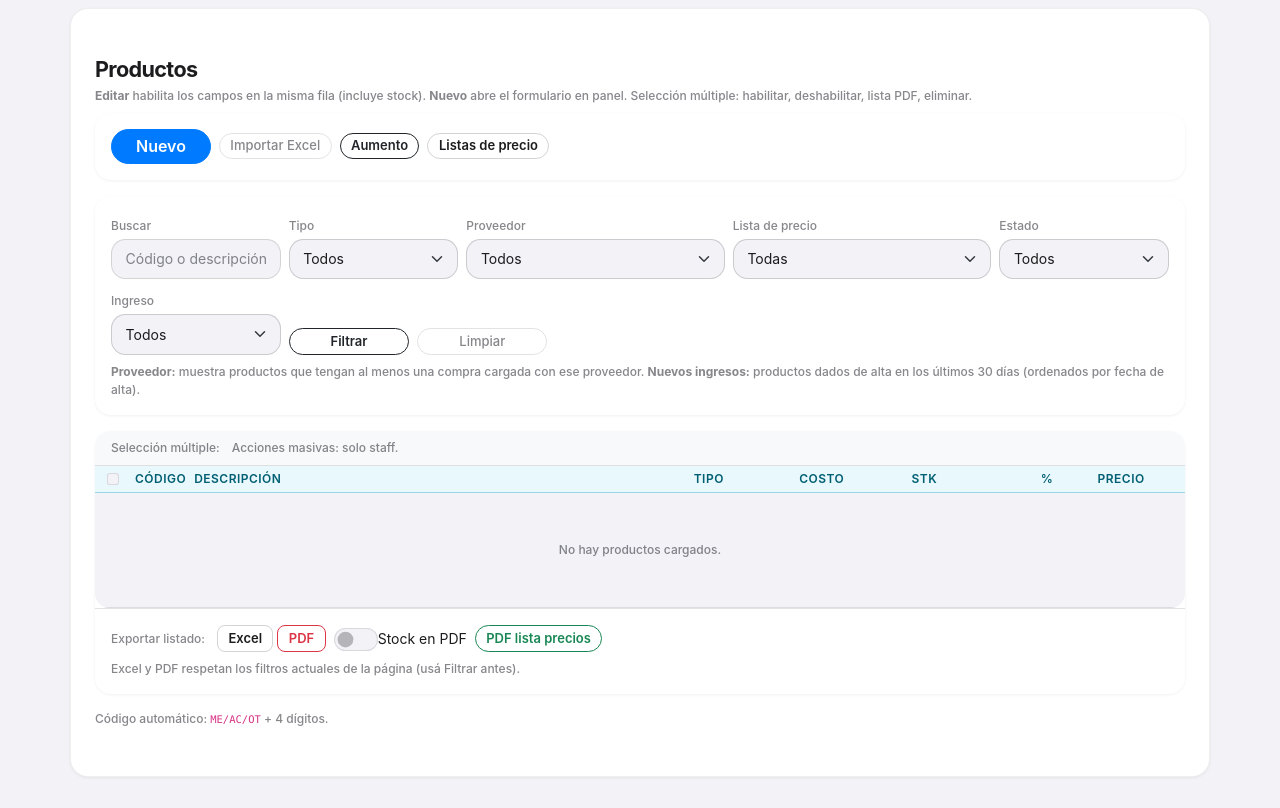
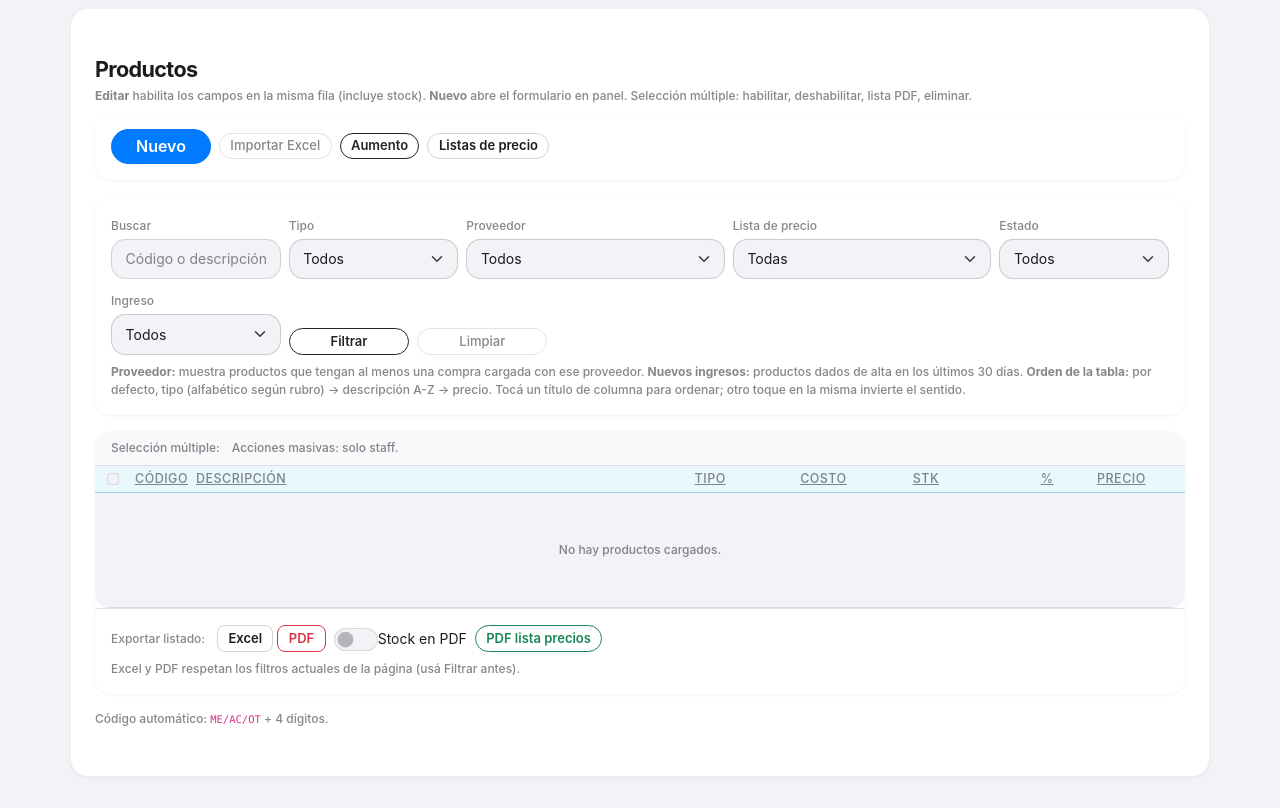
Before and after one commit to sironacooperativa-ship-it/sironanuevo, a Django app: template templates/productos/list.html in a window 1280 px wide. Run offline with Django 5.2, Linux system fonts and the light colour scheme; the template is opened without the code that fills it, so the values that code supplies are empty; some libraries are stand-ins or nearby versions.

Commit message:
Productos: orden por defecto tipo→descripción→precio y cabeceras ordenables (ord/dir)
Made-with: Cursor

```diff
--- a/templates/productos/list.html
+++ b/templates/productos/list.html
@@ -26,6 +26,14 @@
     }
     tr.producto-row-inline.is-editing td.col-monto {
       min-width: 5.25rem;
+    }
+    .app-th-sort {
+      color: var(--bs-secondary-color, #6c757d) !important;
+      font-weight: 500;
+    }
+    .app-th-sort:hover,
+    .app-th-sort:focus {
+      color: var(--bs-primary) !important;
     }
   </style>
 {% endblock %}
@@ -114,10 +122,18 @@
           <button class="btn btn-outline-dark btn-sm rounded-pill flex-grow-1" type="submit">Filtrar</button>
           <a class="btn btn-outline-secondary btn-sm rounded-pill flex-grow-1" href="{% url 'productos_list' %}">Limpiar</a>
         </div>
+        {% if sort_ord %}
+          <input type="hidden" name="ord" value="{{ sort_ord }}" />
+          <input type="hidden" name="dir" value="{{ sort_dir }}" />
+        {% endif %}
       </form>
       <p class="small text-muted mb-0 mt-2">
         <strong>Proveedor:</strong> muestra productos que tengan al menos una compra cargada con ese proveedor.
-        <strong>Nuevos ingresos:</strong> productos dados de alta en los últimos 30 días (ordenados por fecha de alta).
+        <strong>Nuevos ingresos:</strong> productos dados de alta en los últimos 30 días.
+        <strong>Orden de la tabla:</strong> por defecto, tipo (alfabético según rubro) → descripción A-Z → precio. Tocá un título de columna para ordenar; otro toque en la misma invierte el sentido.
+        {% if sort_ord %}
+          <a class="ms-1" href="{% url 'productos_list' %}{% if querystring_no_sort %}?{{ querystring_no_sort }}{% endif %}">Volver al orden predeterminado</a>.
+        {% endif %}
       </p>
     </div>
   </div>
@@ -167,13 +183,27 @@
                 title="Seleccionar / quitar todos"
               />
             </th>
-            <th scope="col" class="col-producto-codigo text-center small text-muted text-uppercase" style="letter-spacing: 0.04em;">Código</th>
-            <th scope="col" class="small text-muted text-uppercase" style="letter-spacing: 0.04em;">Descripción</th>
-            <th scope="col" class="text-center small text-muted text-uppercase" style="letter-spacing: 0.04em;">Tipo</th>
-            <th scope="col" class="text-center col-monto small text-muted text-uppercase" style="letter-spacing: 0.04em;">Costo</th>
-            <th scope="col" class="text-center small text-muted text-uppercase" style="letter-spacing: 0.04em;">Stk</th>
-            <th scope="col" class="text-center small text-muted text-uppercase" style="letter-spacing: 0.04em;">%</th>
-            <th scope="col" class="text-center col-monto small text-muted text-uppercase" style="letter-spacing: 0.04em;">Precio</th>
+            <th scope="col" class="text-center col-producto-codigo small text-uppercase" style="letter-spacing: 0.04em;">
+              <a class="app-th-sort" href="?{{ sort_links.codigo }}" title="Ordenar por código">Código{% if sort_ord == "codigo" %}<span class="ms-1 text-primary" aria-hidden="true">{% if sort_dir == "asc" %}↑{% else %}↓{% endif %}</span>{% endif %}</a>
+            </th>
+            <th scope="col" class="small text-uppercase" style="letter-spacing: 0.04em;">
+              <a class="app-th-sort" href="?{{ sort_links.descripcion }}" title="Ordenar por descripción">Descripción{% if sort_ord == "descripcion" %}<span class="ms-1 text-primary" aria-hidden="true">{% if sort_dir == "asc" %}↑{% else %}↓{% endif %}</span>{% endif %}</a>
+            </th>
+            <th scope="col" class="text-center small text-uppercase" style="letter-spacing: 0.04em;">
+              <a class="app-th-sort" href="?{{ sort_links.tipo }}" title="Ordenar por tipo">Tipo{% if sort_ord == "tipo" %}<span class="ms-1 text-primary" aria-hidden="true">{% if sort_dir == "asc" %}↑{% else %}↓{% endif %}</span>{% endif %}</a>
+            </th>
+            <th scope="col" class="text-center col-monto small text-uppercase" style="letter-spacing: 0.04em;">
+              <a class="app-th-sort" href="?{{ sort_links.costo }}" title="Ordenar por costo">Costo{% if sort_ord == "costo" %}<span class="ms-1 text-primary" aria-hidden="true">{% if sort_dir == "asc" %}↑{% else %}↓{% endif %}</span>{% endif %}</a>
+            </th>
+            <th scope="col" class="text-center small text-uppercase" style="letter-spacing: 0.04em;">
+              <a class="app-th-sort" href="?{{ sort_links.stock }}" title="Ordenar por stock">Stk{% if sort_ord == "stock" %}<span class="ms-1 text-primary" aria-hidden="true">{% if sort_dir == "asc" %}↑{% else %}↓{% endif %}</span>{% endif %}</a>
+            </th>
+            <th scope="col" class="text-center small text-uppercase" style="letter-spacing: 0.04em;">
+              <a class="app-th-sort" href="?{{ sort_links.pct }}" title="Ordenar por % de ganancia">%{% if sort_ord == "pct" %}<span class="ms-1 text-primary" aria-hidden="true">{% if sort_dir == "asc" %}↑{% else %}↓{% endif %}</span>{% endif %}</a>
+            </th>
+            <th scope="col" class="text-center col-monto small text-uppercase" style="letter-spacing: 0.04em;">
+              <a class="app-th-sort" href="?{{ sort_links.precio }}" title="Ordenar por precio de venta">Precio{% if sort_ord == "precio" %}<span class="ms-1 text-primary" aria-hidden="true">{% if sort_dir == "asc" %}↑{% else %}↓{% endif %}</span>{% endif %}</a>
+            </th>
             <th scope="col" class="text-end small text-muted text-uppercase" style="letter-spacing: 0.04em;"></th>
           </tr>
         </thead>
@@ -405,6 +435,35 @@
     </form>
   {% endfor %}
 
+  {# Debe existir en el DOM antes de los scripts que asocian los clics a "Agregar" / "Quitar". #}
+  <div class="modal fade" id="productosListaModal" tabindex="-1" aria-hidden="true" aria-labelledby="productosListaModalLabel">
+    <div class="modal-dialog modal-dialog-centered">
+      <div class="modal-content">
+        <div class="modal-header">
+          <h5 class="modal-title" id="productosListaModalLabel">Sumar a lista de precio</h5>
+          <button type="button" class="btn-close" data-bs-dismiss="modal" aria-label="Cerrar"></button>
+        </div>
+        <div class="modal-body">
+          <label class="form-label" for="id_modal_lista_id">Lista de precio</label>
+          <select class="form-select" id="id_modal_lista_id" name="modal_lista_id">
+            <option value="">— Elegir —</option>
+            {% for l in listas_precios_filtro %}
+              <option value="{{ l.pk }}">{{ l.nombre }}{% if l.es_farmacia %} (Farmacia/PDF){% endif %}</option>
+            {% endfor %}
+          </select>
+          <p class="text-muted small mb-0 mt-2">
+            Podés <strong>agregar</strong> o <strong>quitar</strong> los productos seleccionados de la lista elegida.
+          </p>
+        </div>
+        <div class="modal-footer">
+          <button type="button" class="btn btn-outline-secondary" data-bs-dismiss="modal">Cancelar</button>
+          <button type="button" class="btn btn-outline-dark" id="btnModalListaRemove">Quitar</button>
+          <button type="button" class="btn btn-primary" id="btnModalListaAdd">Agregar a la lista</button>
+        </div>
+      </div>
+    </div>
+  </div>
+
   <script>
     (function () {
       document.querySelectorAll(".js-producto-editar").forEach(function (btn) {
@@ -489,17 +548,19 @@
       const listaIdIn = document.getElementById("id_productos_bulk_lista_id");
       const listaModoIn = document.getElementById("id_productos_bulk_lista_modo");
       const master = document.getElementById("chkProductosTodos");
-      if (!form || !accIn || !master) return;
+      if (!form || !accIn) return;
 
       function eachChk(fn) {
         document.querySelectorAll(".chk-bulk-producto").forEach(fn);
       }
 
-      master.addEventListener("change", function () {
-        eachChk(function (cb) {
-          cb.checked = master.checked;
+      if (master) {
+        master.addEventListener("change", function () {
+          eachChk(function (cb) {
+            cb.checked = master.checked;
+          });
         });
-      });
+      }
 
       document.querySelectorAll("[data-productos-bulk]").forEach(function (btn) {
         btn.addEventListener("click", function () {
@@ -544,11 +605,32 @@
         const addBtn = document.getElementById("btnModalListaAdd");
         const remBtn = document.getElementById("btnModalListaRemove");
         function submitLista(modo) {
+          let nSel = 0;
+          eachChk(function (cb) {
+            if (cb.checked) nSel += 1;
+          });
+          if (nSel === 0) {
+            alert("Seleccioná al menos un producto en la grilla (casilla al inicio de cada fila).");
+            return;
+          }
           const lid = sel ? String(sel.value || "").trim() : "";
           if (!lid) {
             alert("Elegí una lista de precio.");
             return;
           }
+          // Algunos navegadores con form.submit() no envían checkboxes con form=… : duplicar como hiddens en el form.
+          form.querySelectorAll("input.js-bulk-ghost-pid").forEach(function (el) {
+            el.remove();
+          });
+          eachChk(function (cb) {
+            if (!cb.checked) return;
+            const h = document.createElement("input");
+            h.type = "hidden";
+            h.className = "js-bulk-ghost-pid";
+            h.name = "producto_id";
+            h.value = cb.value;
+            form.appendChild(h);
+          });
           accIn.value = "lista_precio";
           if (listaIdIn) listaIdIn.value = lid;
           if (listaModoIn) listaModoIn.value = modo;
@@ -560,34 +642,6 @@
     })();
   </script>
 
-  <div class="modal fade" id="productosListaModal" tabindex="-1" aria-hidden="true" aria-labelledby="productosListaModalLabel">
-    <div class="modal-dialog modal-dialog-centered">
-      <div class="modal-content">
-        <div class="modal-header">
-          <h5 class="modal-title" id="productosListaModalLabel">Sumar a lista de precio</h5>
-          <button type="button" class="btn-close" data-bs-dismiss="modal" aria-label="Cerrar"></button>
-        </div>
-        <div class="modal-body">
-          <label class="form-label">Lista de precio</label>
-          <select class="form-select" id="id_modal_lista_id">
-            <option value="">— Elegir —</option>
-            {% for l in listas_precios_filtro %}
-              <option value="{{ l.pk }}">{{ l.nombre }}{% if l.es_farmacia %} (Farmacia/PDF){% endif %}</option>
-            {% endfor %}
-          </select>
-          <p class="text-muted small mb-0 mt-2">
-            Podés <strong>agregar</strong> o <strong>quitar</strong> los productos seleccionados de la lista elegida.
-          </p>
-        </div>
-        <div class="modal-footer">
-          <button type="button" class="btn btn-outline-secondary" data-bs-dismiss="modal">Cancelar</button>
-          <button type="button" class="btn btn-outline-dark" id="btnModalListaRemove">Quitar</button>
-          <button type="button" class="btn btn-primary" id="btnModalListaAdd">Agregar</button>
-        </div>
-      </div>
-    </div>
-  </div>
-
   <p class="text-muted small mt-3 mb-0">
     Código automático: <code>ME/AC/OT</code> + 4 dígitos.
   </p>
```
Also changed, not shown: productos/views.py (+88 -5 lines).
